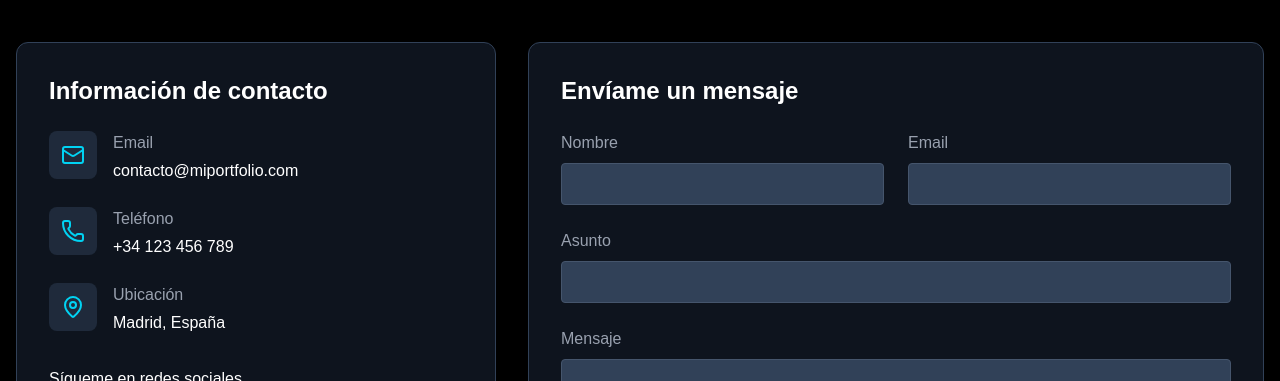
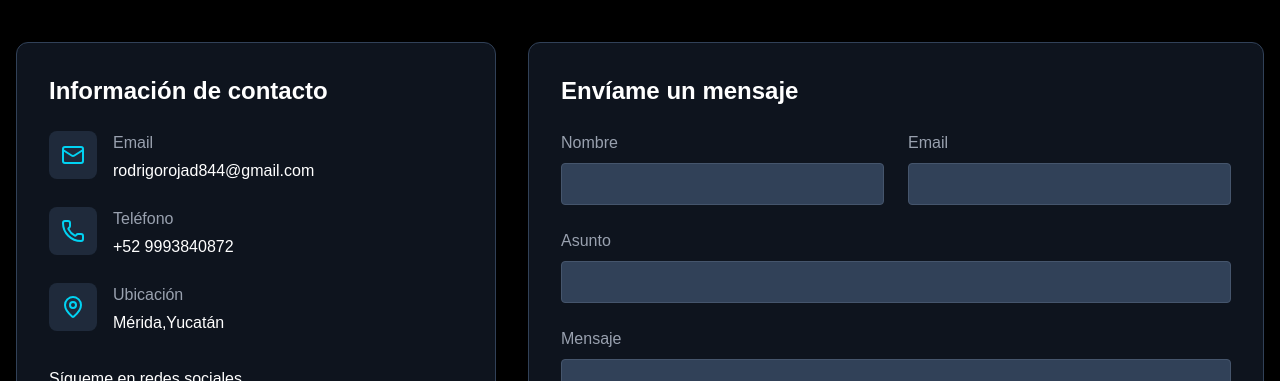
Before and after one commit to rodrigoski/portafolio-rodrigo, a Next.js app: page / in a window 1280 px wide. Shown: the part 5044-5425 px from the top of the page. Built offline with nearby package versions, Linux system fonts and the light colour scheme.

Commit message:
Updates contact

```diff
--- a/app/components/ContactSection.jsx
+++ b/app/components/ContactSection.jsx
@@ -62,19 +62,19 @@ export default function ContactSection() {
     {
       icon: <Mail className="h-6 w-6 text-cyan-400" />,
       title: "Email",
-      value: "contacto@miportfolio.com",
-      link: "mailto:contacto@miportfolio.com",
+      value: "rodrigorojad844@gmail.com",
+      link: "mailto:rodrigorojad844@gmail.com",
     },
     {
       icon: <Phone className="h-6 w-6 text-cyan-400" />,
       title: "Teléfono",
-      value: "+34 123 456 789",
-      link: "tel:+34123456789",
+      value: "+52 9993840872",
+      link: "tel:+529993840872",
     },
     {
       icon: <MapPin className="h-6 w-6 text-cyan-400" />,
       title: "Ubicación",
-      value: "Madrid, España",
+      value: "Mérida,Yucatán",
       link: "https://maps.google.com/?q=Madrid,España",
     },
   ]
```
